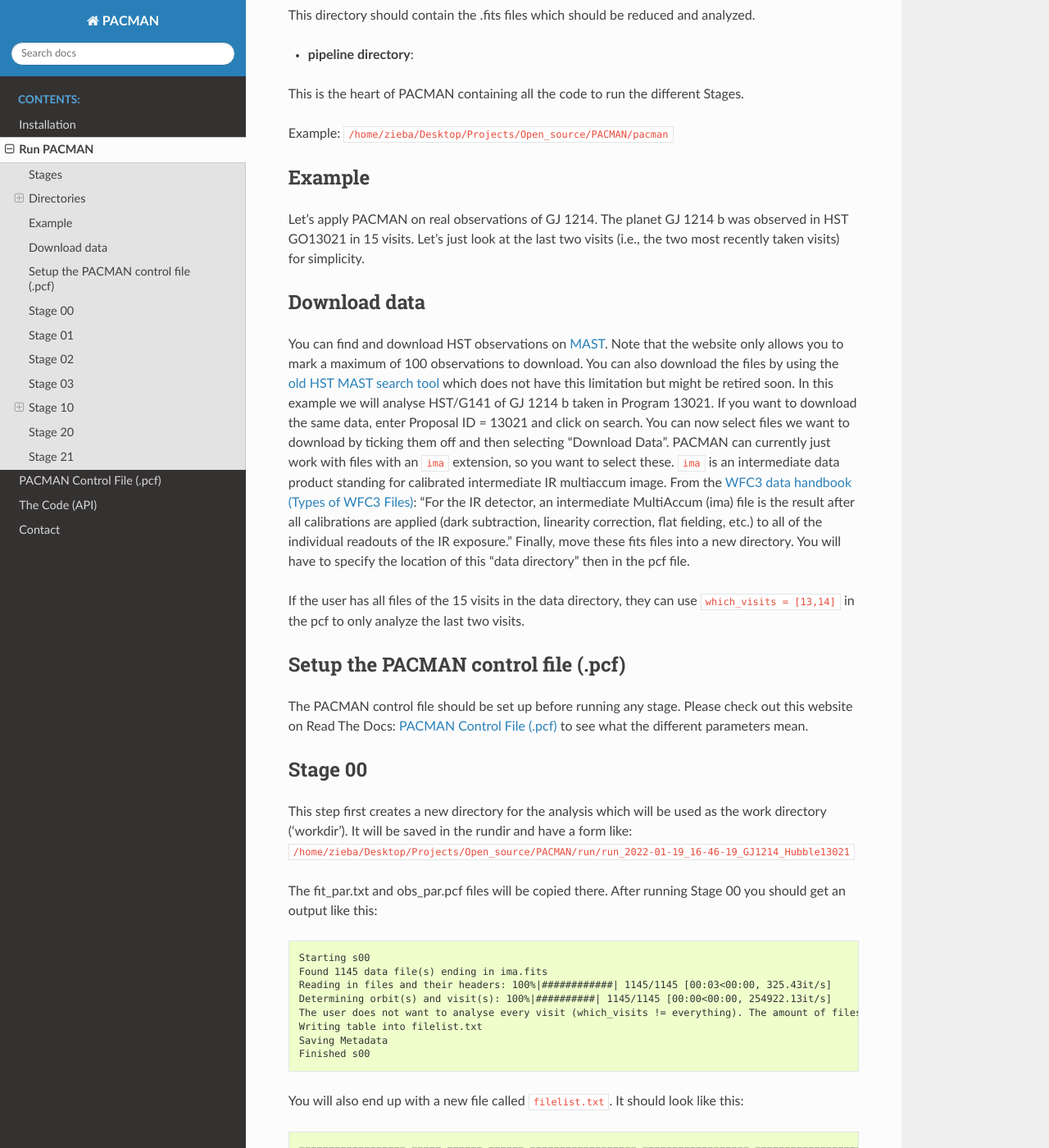
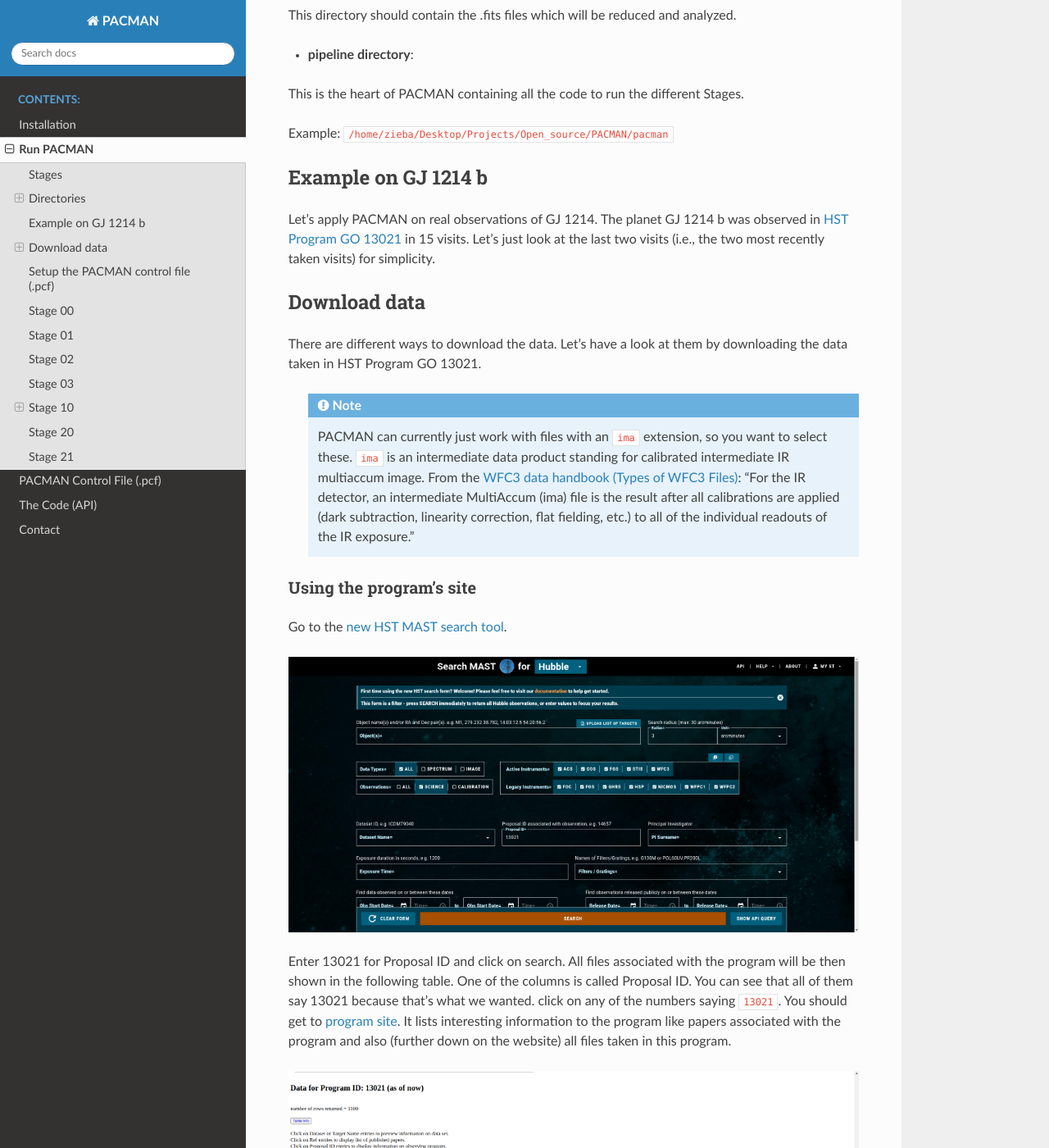
Before and after one commit to sebastian-zieba/PACMAN, a Sphinx documentation site: the page built from docs/source/quickstart.rst, in a window 1280 px wide and 1400 px high, scrolled down 3308 px. Shown: the whole window at 82% size. Built offline with Sphinx 7.4.7 and the Read the Docs theme 2.0.0, drawn with Linux system fonts in a browser that asks for light colours; some of the changed text lies outside the part shown.

Commit message:
added HST downloading info to the docs

```diff
--- a/docs/source/quickstart.rst
+++ b/docs/source/quickstart.rst
@@ -145,28 +145,82 @@
 Example: ``/home/zieba/Desktop/Projects/Open_source/PACMAN/pacman``
 
 
-Example
+Example on GJ 1214 b
 :::::::::::::::::::::::::::::::::::::::::
 
-Let's apply PACMAN on real observations of GJ 1214. The planet GJ 1214 b was observed in HST GO13021 in 15 visits.
+Let's apply PACMAN on real observations of GJ 1214. The planet GJ 1214 b was observed in `HST Program GO 13021  <https://archive.stsci.edu/proposal_search.php?mission=hst&id=13021>`_ in 15 visits.
 Let's just look at the last two visits (i.e., the two most recently taken visits) for simplicity.
 
 
 Download data
 :::::::::::::::::::::::::::::::::::::::::
 
-You can find and download HST observations on `MAST <https://mast.stsci.edu/search/hst/ui/#/>`_.
+There are different ways to download the data. Let's have a look at them by downloading the data taken in HST Program GO 13021.
+
+    .. note:: PACMAN can currently just work with files with an ``ima`` extension, so you want to select these.
+	``ima`` is an intermediate data product standing for calibrated intermediate IR multiaccum image.
+	From the `WFC3 data handbook (Types of WFC3 Files) <https://hst-docs.stsci.edu/wfc3dhb/chapter-2-wfc3-data-structure/2-1-types-of-wfc3-files>`_: "For the IR detector, an intermediate MultiAccum (ima) file is the result after all calibrations are applied (dark subtraction, linearity correction, flat fielding, etc.) to all of the individual readouts of the IR exposure."
+
+
+Using the program's site
+''''''''''''''''''''''''''''''''''''''''''''''''''''''''''''
+
+Go to the `new HST MAST search tool <https://mast.stsci.edu/search/hst/ui/#/>`_.
+
+.. image:: media/download/mast1.png
+
+Enter 13021 for Proposal ID and click on search.
+All files associated with the program will be then shown in the following table.
+One of the columns is called Proposal ID.
+You can see that all of them say 13021 because that's what we wanted. click on any of the numbers saying ``13021``.
+You should get to `program site <https://archive.stsci.edu/proposal_search.php?mission=hst&id=13021>`_.
+It lists interesting information to the program like papers associated with the program and also (further down on the website) all files taken in this program.
+
+.. image:: media/download/mast2.png
+
+Let's click on ``Mark all`` right above the table. And then on ``Submit marked data for retrieval from STDADS``.
+A new page will load where you can finally download your data.
+
+.. image:: media/download/mast3.png
+
+1. Enter your email address or use your STSci log in.
+2. File type: Calibrated data (should be marked already)
+3. Extension (bottom right): ima
+4. Click Send retrieval request to ST-DADS
+
+You should then get more instructions per email.
+
+Finally, unpack everything and move these fits files into a new directory. This data directory should then just contain the downloaded .fits files. You will have to specify the location of this "data directory" then in the pcf file.
+
+If the user has all files of the 15 visits in the data directory, they can use ``which_visits = [13,14]`` in the pcf to only analyze the last two visits.
+
+
+Using the new MAST search tool
+''''''''''''''''''''''''''''''''''''''''''''''''''''''''''''
+
+An alternative is to download it directly after searching for the program files with the `new HST MAST search tool <https://mast.stsci.edu/search/hst/ui/#/>`_.
 Note that the website only allows you to mark a maximum of 100 observations to download.
 You can also download the files by using the `old HST MAST search tool <https://archive.stsci.edu/hst/search.php>`_ which does not have this limitation but might be retired soon.
-In this example we will analyse HST/G141 of GJ 1214 b taken in Program 13021.
-If you want to download the same data, enter Proposal ID = 13021 and click on search.
-You can now select files we want to download by ticking them off and then selecting "Download Data".
-PACMAN can currently just work with files with an ``ima`` extension, so you want to select these.
-``ima`` is an intermediate data product standing for calibrated intermediate IR multiaccum image.
-From the `WFC3 data handbook (Types of WFC3 Files) <https://hst-docs.stsci.edu/wfc3dhb/chapter-2-wfc3-data-structure/2-1-types-of-wfc3-files>`_: "For the IR detector, an intermediate MultiAccum (ima) file is the result after all calibrations are applied (dark subtraction, linearity correction, flat fielding, etc.) to all of the individual readouts of the IR exposure."
-Finally, move these fits files into a new directory. You will have to specify the location of this "data directory" then in the pcf file.
 
-If the user has all files of the 15 visits in the data directory, they can use ``which_visits = [13,14]`` in the pcf to only analyze the last two visits.
+Because the program has more than 1000 files, this would take some time.
+So let's only download the last two visits which were taken in August of 2013 (2013-08-12 and 2013-08-20).
+Set OBS START DATE = 2013-08-12 and as before, enter 13021 for Proposal ID and click on search.
+
+.. image:: media/download/mast5.png
+
+All files associated with the program taken during the last two visits will be then shown in the following table.
+Go to the buttom right and seclect Rows per Page = 100, then select the 100 files and click on DOWNLOAD DATA (100 DATASETS).
+A small window opens on the website. Go to the EXTENSIONS drop down list and only select ima. Click on Start DOWNLAÒAD
+
+.. image:: media/download/mast6.png
+
+It will download the ima files associated with these 100 datasets as a zip file.
+After that, do the same for the remaining 52 DATASETS.
+
+Finally, unpack everything and move these fits files into a new directory. This data directory should then just contain the downloaded .fits files. You will have to specify the location of this "data directory" then in the pcf file.
+
+
+
 
 
 Setup the PACMAN control file (.pcf)
```
Also changed, not shown: other parts of docs/source/quickstart.rst (+1 -1 lines), docs/source/media/download/mast1.png (added), docs/source/media/download/mast2.png (added), docs/source/media/download/mast3.png (added), docs/source/media/download/mast4.png (added), docs/source/media/download/mast5.png (added), docs/source/media/download/mast6.png (added), docs/source/media/s21/spec_bins12.png (renamed from docs/source/media/s20/spec_bins12.png), 1 other file.
